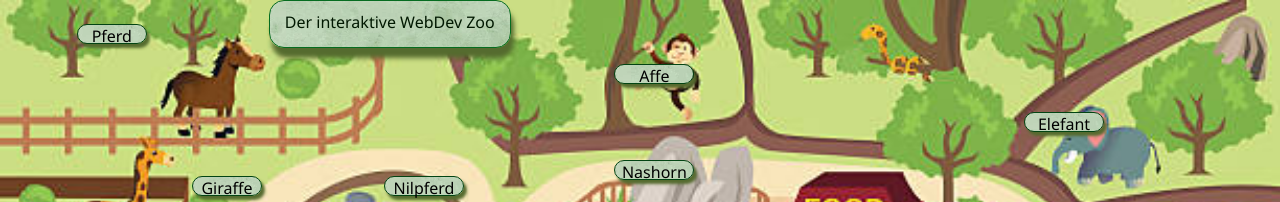
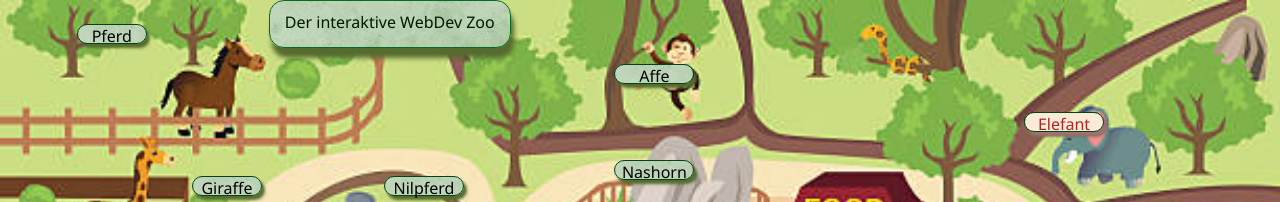
Before and after one commit to Marga-Lensen/PB---praktisches-Projekt, a plain HTML site: page pages/homepageMCL.html in a window 1280 px wide. Shown: the top 202 px of the page. Drawn offline with Linux system fonts and the light colour scheme.

Commit message:
Meine Änderungen an homepageMCL.html

```diff
--- a/pages/homepageMCL.html
+++ b/pages/homepageMCL.html
@@ -38,6 +38,7 @@
 
 
     <div class=" clickOrt Eingang" ><a href="infoPark.html" target="_blank" rel="noopener noreferrer">Eingang</a></div>
+    <div class=" clickOrt Elefant" ><a href="Chaima-1.html" target="_blank" rel="Steckbriefe">Elefant</a></div>
     <div class=" clickOrt Restaurant" >Restaurant</div>
     <div class=" clickOrt Toiletten" >Toiletten</div>
 
```
